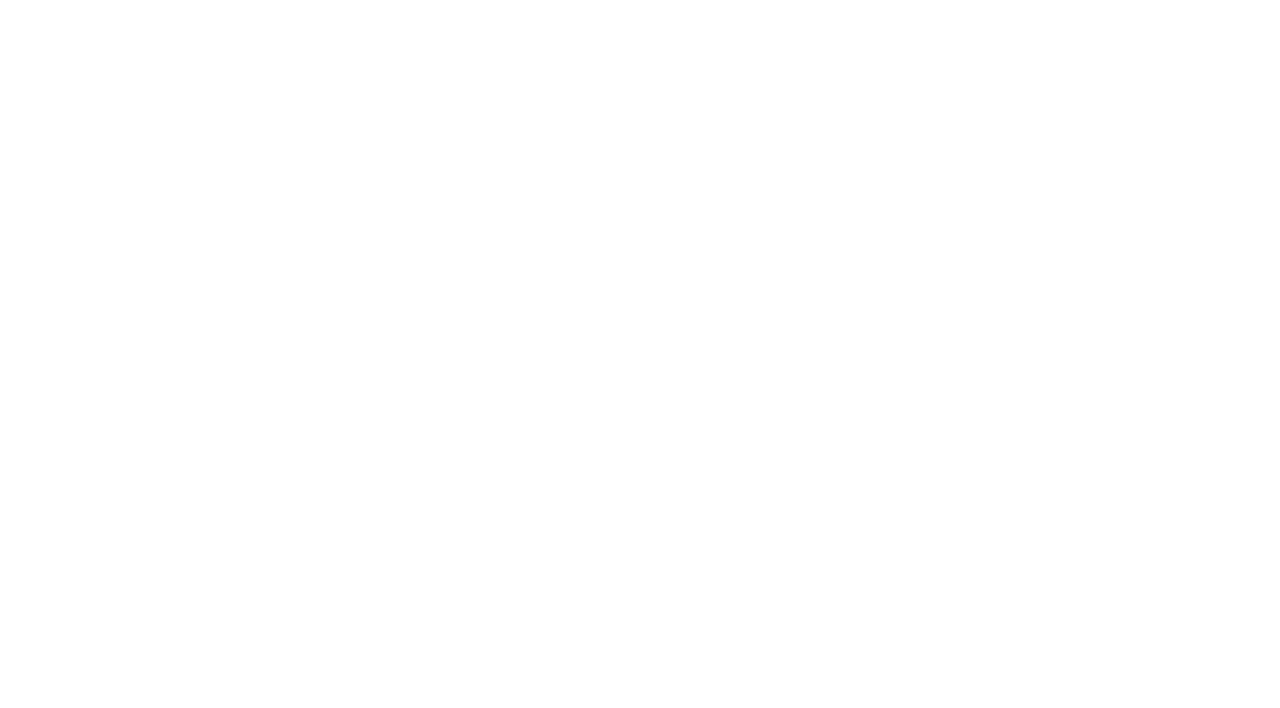
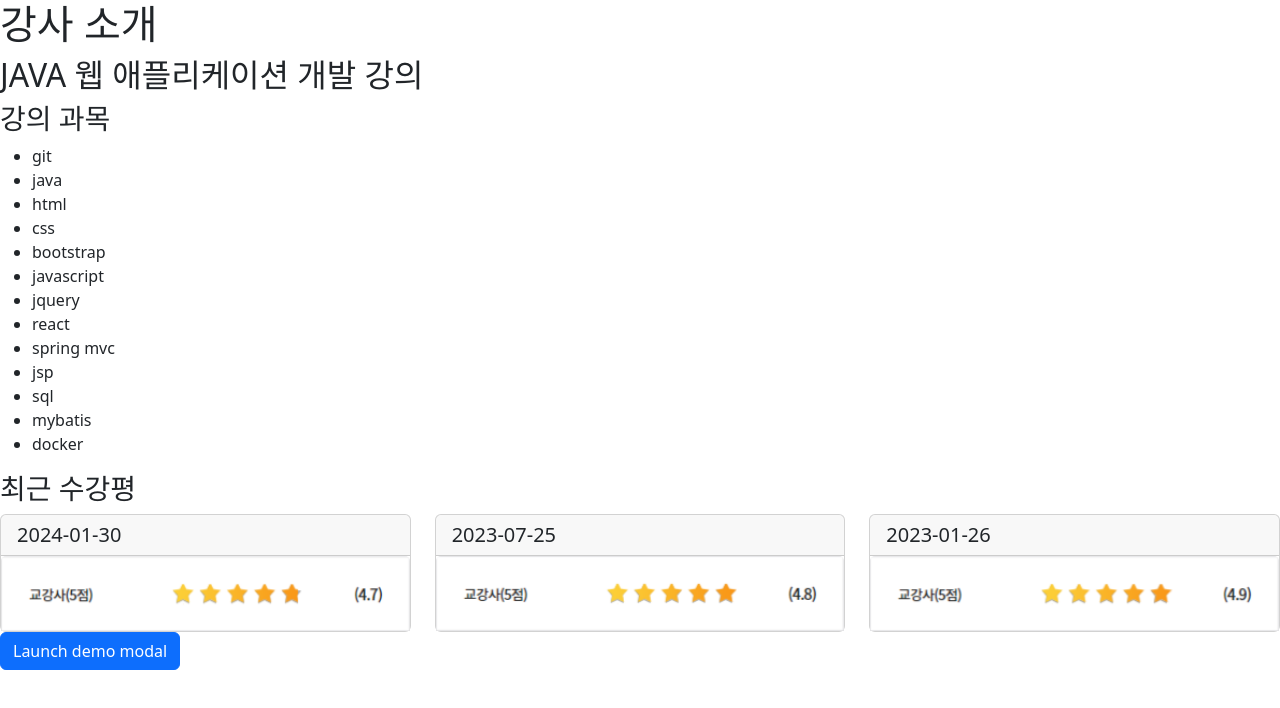
Before and after one commit to sebaek/sebaek.github.io, a plain HTML site: page index.html in a window 1280 px wide. Drawn offline with nearby package versions, Linux system fonts and the light colour scheme.

Commit message:
모달 작업중

```diff
--- a/index.html
+++ b/index.html
@@ -7,10 +7,100 @@
     <link href="https://cdn.jsdelivr.net/npm/bootstrap@5.3.3/dist/css/bootstrap.min.css" rel="stylesheet"
         integrity="sha384-QWTKZyjpPEjISv5WaRU9OFeRpok6YctnYmDr5pNlyT2bRjXh0JMhjY6hW+ALEwIH" crossorigin="anonymous">
 
-    <title>Document</title>
+    <title>sebaek</title>
 </head>
 
 <body>
+    <h1>
+        강사 소개
+    </h1>
+    <h2>
+        JAVA 웹 애플리케이션 개발 강의
+    </h2>
+
+    <h3>
+        강의 과목
+    </h3>
+    <ul>
+        <li>git</li>
+        <li>java</li>
+        <li>html</li>
+        <li>css</li>
+        <li>bootstrap</li>
+        <li>javascript</li>
+        <li>jquery</li>
+        <li>react</li>
+        <li>spring mvc</li>
+        <li>jsp</li>
+        <li>sql</li>
+        <li>mybatis</li>
+        <li>docker</li>
+    </ul>
+    <div>
+        <h3>
+            최근 수강평
+        </h3>
+
+        <div class="row">
+            <div class="col-sm-12 col-lg-4">
+
+                <div class="card">
+                    <h5 class="card-header">
+                        2024-01-30
+                    </h5>
+                    <img class="card-img-top"
+                        src="images/small/(2024-01-30)[이대인재]프로젝트 기반 자바(JAVA) 응용 SW개발자 취업과정(501).png" alt="">
+                </div>
+            </div>
+            <div class="col-sm-12 col-lg-4">
+                <div class="card">
+                    <h5 class="card-header">
+                        2023-07-25
+                    </h5>
+                    <img class="card-img-top" src="images/small/(2023-07-25)[이대정보]자바(JAVA)기반 풀스택 개발자 취업과정(602호).png"
+                        alt="">
+                </div>
+
+            </div>
+            <div class="col-sm-12 col-lg-4">
+                <div class="card">
+                    <h5 class="card-header">
+                        2023-01-26
+                    </h5>
+                    <img class="card-img-top" src="images/small/(2023-01-26)[이대인재]프로젝트 기반 자바(JAVA) 응용 SW개발자 취업과정.png"
+                        alt="">
+                </div>
+
+            </div>
+        </div>
+
+    </div>
+
+    <!-- Button trigger modal -->
+    <button type="button" class="btn btn-primary" data-bs-toggle="modal" data-bs-target="#exampleModal">
+        Launch demo modal
+    </button>
+
+    <!-- Modal -->
+    <div class="modal fade" id="exampleModal" tabindex="-1" aria-labelledby="exampleModalLabel" aria-hidden="true">
+        <div class="modal-dialog">
+            <div class="modal-content">
+                <div class="modal-header">
+                    <h1 class="modal-title fs-5" id="exampleModalLabel">Modal title</h1>
+                    <button type="button" class="btn-close" data-bs-dismiss="modal" aria-label="Close"></button>
+                </div>
+                <div class="modal-body">
+                    ...
+                </div>
+                <div class="modal-footer">
+                    <button type="button" class="btn btn-secondary" data-bs-dismiss="modal">Close</button>
+                    <button type="button" class="btn btn-primary">Save changes</button>
+                </div>
+            </div>
+        </div>
+    </div>
+
+
     <script src="https://cdn.jsdelivr.net/npm/bootstrap@5.3.3/dist/js/bootstrap.bundle.min.js"
         integrity="sha384-YvpcrYf0tY3lHB60NNkmXc5s9fDVZLESaAA55NDzOxhy9GkcIdslK1eN7N6jIeHz"
         crossorigin="anonymous"></script>
```
Also changed, not shown: images/(2023-01-26)[이대인재]프로젝트 기반 자바(JAVA) 응용 SW개발자 취업과정.png (added), images/(2023-07-25)[이대정보]자바(JAVA)기반 풀스택 개발자 취업과정(602호).png (added), images/(2024-01-30)[이대인재]프로젝트 기반 자바(JAVA) 응용 SW개발자 취업과정(501).png (added), images/small/(2023-01-26)[이대인재]프로젝트 기반 자바(JAVA) 응용 SW개발자 취업과정.png (added), images/small/(2023-07-25)[이대정보]자바(JAVA)기반 풀스택 개발자 취업과정(602호).png (added), images/small/(2024-01-30)[이대인재]프로젝트 기반 자바(JAVA) 응용 SW개발자 취업과정(501).png (added).
